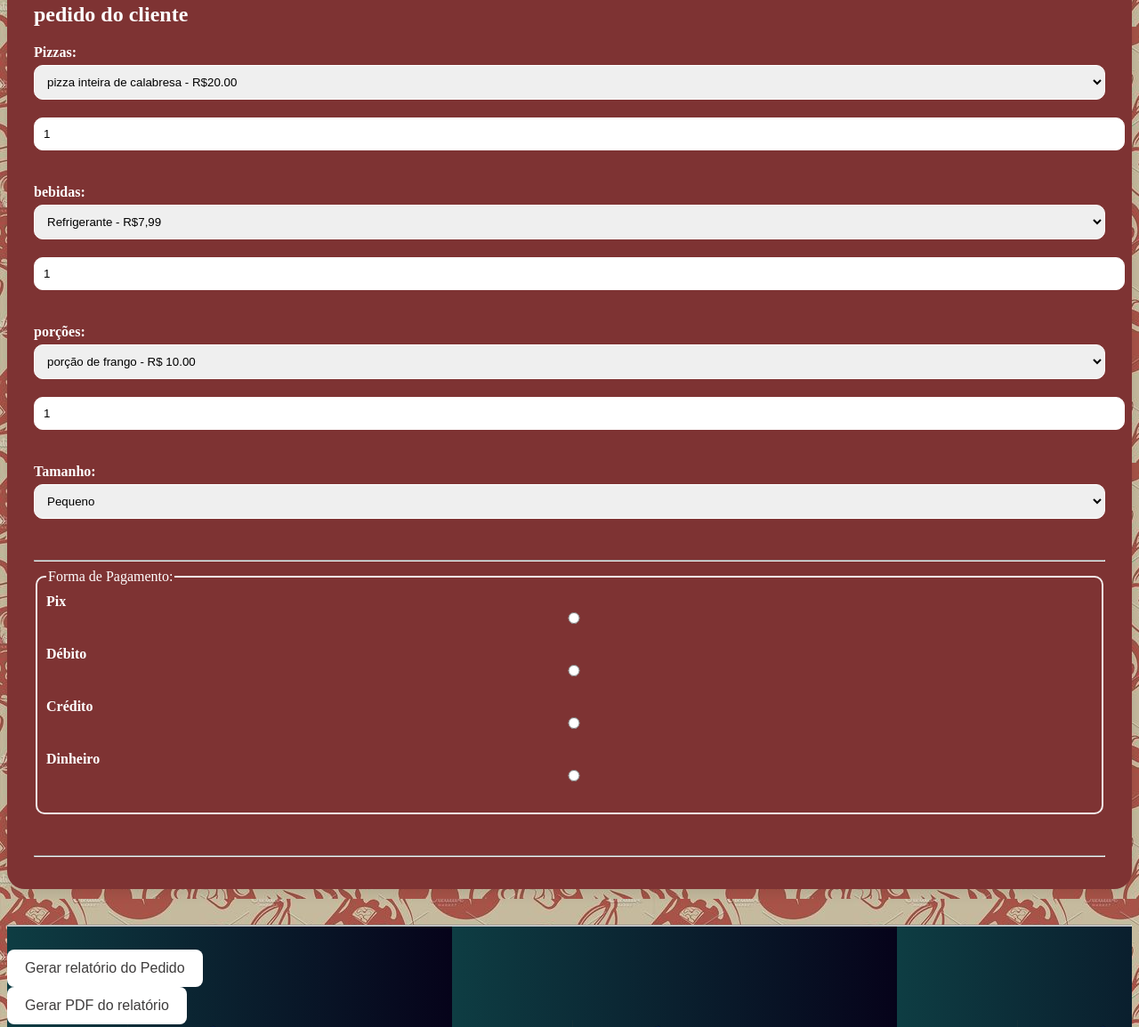
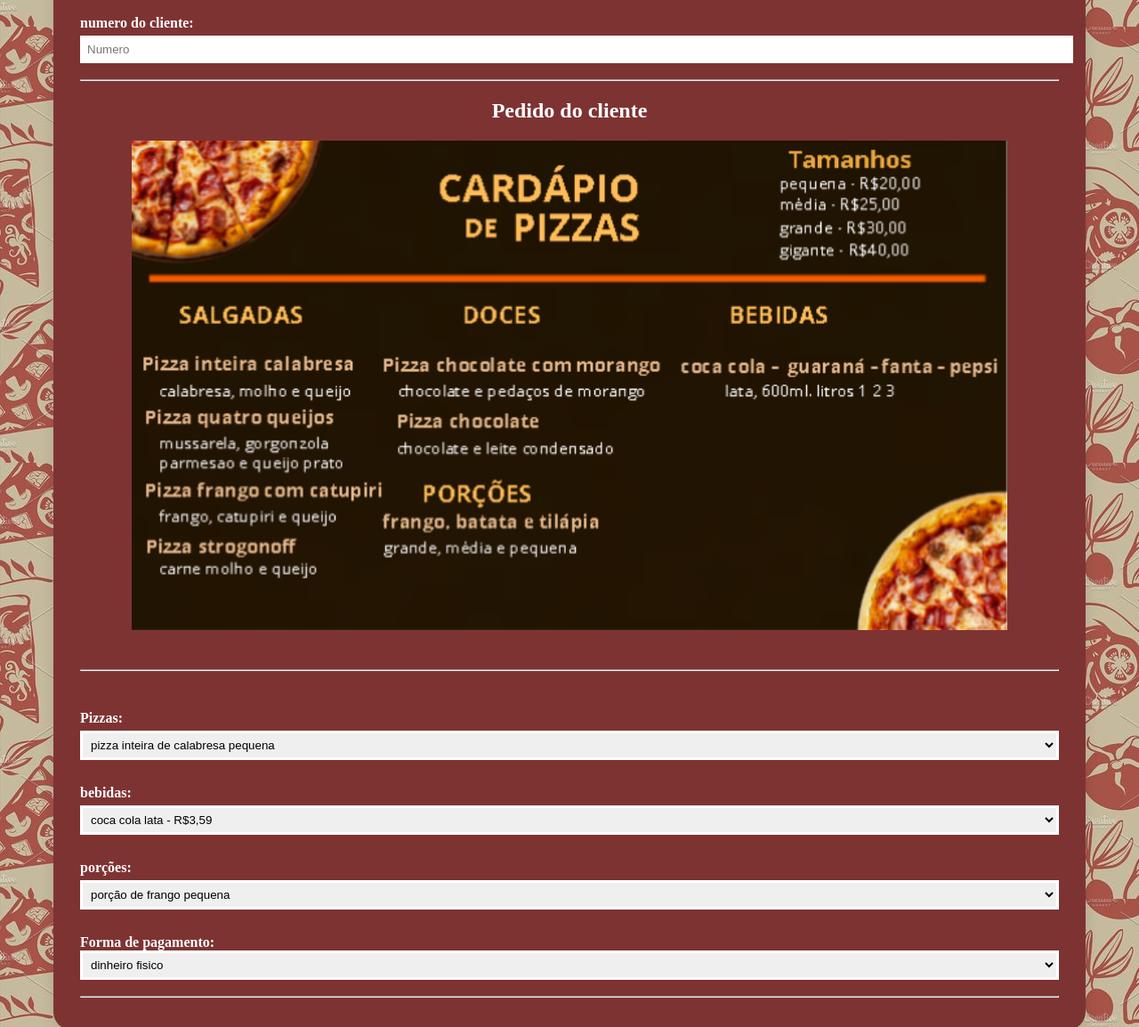
Before and after one commit to vitoralexandreeggers/trabaio2, a plain HTML site: page index.html in a window 1280 px wide. Shown: the part 950-2104 px from the top of the page at 89% size. Drawn offline with Linux system fonts and the light colour scheme.

Commit message:
Add files via upload

```diff
--- a/index.html
+++ b/index.html
@@ -9,24 +9,36 @@
 <body>
 <main>
     <header>
-        <img class="logo" src="imagens/La Parpinelli.png" alt="logotipo">
+
+        <form id="FormPizza" action="#" method="post">
+        <img class="logo" src="imagens/Design_sem_nome__3_-removebg-preview.png" alt="logotipo">
+        </form>
+
     </header>
+
 </main>
-    <form id="FormPastel" action="#" method="post">
+
+    <form id="FormPizza" action="#" method="post">
+
         <hr>
-        <h2>Informações Do Cliente</h2>
+
+   <h2 style="text-align: center;">Informações do cliente</h2>
+
         <label for="nome">Nome do Cliente: </label>
         <input type="text" name="Nome" id="nome" placeholder="Nome">
+
         <br>
         <br>
 
         <label for="cpf">CPF: </label>
         <input type="text" name="cpf" id="cpf" placeholder="CPF">
+
         <br>
         <br>
 
         <label for="endereco">Endereço: </label>
         <input type="text" name="endereço" id="endereco" placeholder="Endereço">
+
         <br>
         <br>
 
@@ -35,52 +47,39 @@
 
         <hr>
 
-        <h2>pedido do cliente</h2>
+<h2 style="text-align: center;">Pedido do cliente</h2>
+
+       <img class="carda" src="imagens/image.png" alt="cadapioo">
+
+       <br>
+       <br>
+
+       <hr>
+
+       <br>
+       <br>
+
         <label for="cardapio">Pizzas: </label>
          <select id="cardapio" name="cardapio"></select>
-         <input type="number" id="qtdCardapio" value="1" min="0">
         <br><br>
 
         <label for="cardapioww">bebidas: </label>
          <select id="cardapioww" name="cardapioww"></select>
-         <input type="number" id="qtdCardapio2" value="1" min="0">
        <br><br>
 
         <label for="acompanhantee">porções: </label>
          <select id="acompanhantee" name="acompanhantee"></select>
-         <input type="number" id="qtdAcompanhante" value="1" min="0">
        <br><br>
 
-        <label for="tamanho">Tamanho: </label>
-         <select id="tamanho" name="tamanho"></select>
-        <br><br>
+       <label>Forma de pagamento:
+      <select id="pagamento">
+        <option value="Dinheiro">dinheiro fisico</option>
+        <option value="Cartao">cartão</option>
+        <option value="pix">pix</option>
+      </select>
+    </label>
 
         <hr>
-
-        <fieldset>
-            <legend>Forma de Pagamento: </legend>
-
-            <label>
-              Pix<input type="radio" name="pagamento" value="Pix" id="pagamentow">
-            </label>
-
-            <label>
-              Débito<input type="radio" name="pagamento" value="Debito" id="pagamentow">
-            </label>
-
-            <label>
-              Crédito<input type="radio" name="pagamento" value="Credito" id="pagamentow">
-            </label>
-
-            <label>
-               Dinheiro<input type="radio" name="pagamento" value="Dinheiro" id="pagamentow">
-            </label>
-        </fieldset>
-
-        <br>
-        <hr>
-
-
 
 </p>
     </form>
@@ -88,6 +87,7 @@
     <footer>
 
          <hr>
+
          <div id="relatorio"></div>
          <br>
          <button onclick="gerarRelatorio()">Gerar relatório do Pedido</button>
--- a/script.js
+++ b/script.js
@@ -1,37 +1,60 @@
 const cardapio_loja = [
-    { id: "calabresa", pizza: " pizza inteira de calabresa - R$20.00 ", preco: 20.00},
-    { id: "Frango", pizza: " pizza de frango com catupiri - R$20.00 ", preco: 20.00},
-    { id: "Chocolate", pizza: " pizza de chocolate - R$22.00 ", preco: 22.00},
-    { id: "quatro queijos", pizza: " pizza de quatro queijos - R$20.00", preco: 20.00},
-    { id: "pepperoni", pizza: " Pizza de Pepperoni - R$20.00 ", preco: 20.00},
-    { id: "portuguesa", pizza: " Pizza portuguesa - R$24.00 ", preco: 24.00},
-    { id: "strogonoff", pizza: " Pizza de strogonff - R$25.00 ", preco: 25.00},
+    { id: "calabresa", pizza: " pizza inteira de calabresa pequena", preco: 20.00},
+    { id: "calabresamedia", pizza: " pizza inteira de calabresa média", preco: 25.00},
+    { id: "calabresagrande", pizza: " pizza inteira de calabresa grande", preco: 30.00},
+    { id: "calabresagigante", pizza: " pizza inteira de calabresa gigante", preco: 40.00},
+    { id: "Frango", pizza: " pizza de frango com catupiri pequena", preco: 20.00},
+    { id: "Frangomedia", pizza: " pizza de frango com catupiri média", preco: 25.00},
+    { id: "Frangogrande", pizza: " pizza de frango com catupiri grande", preco: 30.00},
+    { id: "Frangogigante", pizza: " pizza de frango com catupiri grande", preco: 40.00},
+    { id: "quatro queijos", pizza: " pizza de quatro queijos pequena", preco: 20.00},
+    { id: "quatro queijosmedia", pizza: " pizza de quatro queijos média", preco: 25.00},
+    { id: "quatro queijosgrande", pizza: " pizza de quatro queijos grande", preco: 30.00},
+    { id: "quatro queijosgigante", pizza: " pizza de quatro queijos gigante", preco: 40.00},
+    { id: "strogonoff", pizza: " Pizza de strogonff", preco: 20.00},
+    { id: "strogonoffmedia", pizza: " Pizza de strogonff média", preco: 25.00},
+    { id: "strogonoffgrande", pizza: " Pizza de strogonff grande", preco: 30.00},
+    { id: "strogonoffgigante", pizza: " Pizza de strogonff gigante", preco: 40.00},
     { id: "Nada", pizza: " Nada ", preco: 0.00},
 ];
 
 const cardapio_loja_2 = [
-    { id: "refri", pizza: " Refrigerante - R$7,99 ", preco: 7.99 },
-    { id: "suco", pizza: " sucos - R$4,99 ", preco: 4.99 },
-    { id: "cerveja", pizza: " cervejas - R$8,99 ", preco: 8.99},
-    { id: "água", pizza: " agua - R$2,99 ", preco: 2.99},
+    { id: "coca", pizza: " coca cola lata - R$3,59 ", preco: 3.59 },
+    { id: "coca600", pizza: " coca cola 600 - R$5,39 ", preco: 5.39 },
+    { id: "cocalitro", pizza: " coca cola litro - R$6,22 ", preco: 6.22 },
+    { id: "coca2litro", pizza: " coca cola 2 litros - R$8,42 ", preco: 8.42 },
+    { id: "coca3litro", pizza: " coca cola 3 litros - R$9,42 ", preco: 9.42 },
+    { id: "guarana", pizza: " guaraná - R$3,59 ", preco: 3.59 },
+    { id: "coca600", pizza: " guaraná 600 - R$5,39 ", preco: 5.39 },
+    { id: "guaranalitro", pizza: " guaraná litro - R$6,22 ", preco: 6.22 },
+    { id: "guarana2litro", pizza: " guaraná 2 litros - R$8,42 ", preco: 8.42 },
+    { id: "guarana3litro", pizza: " guaraná 3 litros - R$9,42 ", preco: 9.42 },
+    { id: "fanta", pizza: " fanta lata - R$3,59 ", preco: 3.59 },
+    { id: "fanta600", pizza: " fanta 600 - R$5,39 ", preco: 5.39 },
+    { id: "fantalitro", pizza: " fanta litro - R$6,22 ", preco: 6.22 },
+    { id: "fanta2litro", pizza: " fanta 2 litros - R$8,42 ", preco: 8.42 },
+    { id: "fanta3litro", pizza: " fanta 3 litros - R$9,42 ", preco: 9.42 },
+    { id: "pepsi", pizza: " pepsi lata - R$3,59 ", preco: 3.59 },
+    { id: "pepsi600", pizza: " pepsi 600 - R$5,39 ", preco: 5.39 },
+    { id: "pepsilitro", pizza: " pepsi litro - R$6,22 ", preco: 6.22 },
+    { id: "pepsi2litro", pizza: " pepsi 2 litros - R$8,42 ", preco: 8.42 },
+    { id: "pepsi3litro", pizza: " pepsi 3 litros - R$9,42 ", preco: 9.42 },
     { id: "Nada", pizza: " Nada ", preco: 0.00 },
 ];
 
-const tamanho_loja = [
-    { id: "Pequeno", tamanho: " Pequeno ", preco: 3.50 },
-    { id: "Médio", tamanho: " Médio ", preco: 5.00     },
-    { id: "Grande", tamanho: " Grande ", preco: 10.00  },
-    { id: "Gigante", tamanho: " Gigante ", preco: 15.00  }
-];
 
 const acompanhante_loja = [
-    { id: "porcaofrango", porcao: "porção de frango - R$ 10.00 ", preco: 10.00},
-    { id: "porcaopeixe", porcao: "porção de peixe - R$ 15.00 ", preco: 15.00  },
-    { id: "porcaobatata", porcao: "porção de batata - R$ 8.00 ", preco: 8.00  },
-    { id: "porcaocamarao", porcao: "porção de camarão - R$ 20.00 ", preco: 20.00  },
-    { id: "Nada", porcao: "Nenhum - R$ 0.00 ", preco: 0.00                }
+    { id: "porcaofrango", porcao: "porção de frango pequena ", preco: 5.00},
+    { id: "porcaofrangomedia", porcao: "porção de frango média ", preco: 10.00},
+    { id: "porcaofrangogrande", porcao: "porção de frango grande ", preco: 15.00},
+    { id: "porcaopeixe", porcao: "porção de tilápia pequena", preco: 5.00  },
+    { id: "porcaopeixemedia", porcao: "porção de tilápia média", preco: 10.00  },
+    { id: "porcaopeixe", porcao: "porção de tilápia grande", preco: 15.00  },
+    { id: "porcaobatata", porcao: "porção de batata pequena", preco: 5.00  },
+    { id: "porcaobatatamedia", porcao: "porção de batata média", preco: 10.00  },
+    { id: "porcaobatatagrande", porcao: "porção de batata grande", preco: 15.00  },
+    { id: "Nada", porcao: "Nenhum", preco: 0.00                }
 ];
-
 
 function preencher(){
     const selectCardapio = document.getElementById("cardapio");
@@ -62,15 +85,6 @@ function preencher(){
     }
 
 
-    const selectTamanho = document.getElementById("tamanho");
-     for (let i = 0; i < tamanho_loja.length; i++) {
-         const item = tamanho_loja[i];
-         const option = document.createElement("option");
-         option.value = item.id;
-         option.textContent = item.tamanho.trim();
-         selectTamanho.appendChild(option);
-    }
-
 }
 preencher();
 
@@ -84,43 +98,32 @@ function procurarPorId(lista, idProcurado) {
 }
 
 function gerarRelatorio() {
-    const PagamentoId = document.querySelector('input[name="pagamento"]:checked')?.value || "Indefinido...";
+    const Pagamento = document.getElementById("pagamento").value;
     const nomeId = document.getElementById("nome").value;
     const cpfId = document.getElementById("cpf").value;
     const enderecoId = document.getElementById("endereco").value;
     const numeroid = document.getElementById("numero").value;
     const cardapioId = document.getElementById("cardapio").value;
     const cardapioId_2 = document.getElementById("cardapioww").value;
-    const tamanhoId = document.getElementById("tamanho").value;
     const acompanhanteId = document.getElementById("acompanhantee").value;
-
-    const qtdCardapio = parseInt(document.getElementById("qtdCardapio").value) || 0;
-    const qtdCardapio2 = parseInt(document.getElementById("qtdCardapio2").value) || 0;
-    const qtdAcompanhante = parseInt(document.getElementById("qtdAcompanhante").value) || 0;
 
     var cardapioo = procurarPorId(cardapio_loja, cardapioId);
     var cardapioww = procurarPorId(cardapio_loja_2, cardapioId_2);
-    var tamanhoo = procurarPorId(tamanho_loja, tamanhoId);
     var acompanhantee = procurarPorId(acompanhante_loja, acompanhanteId);
 
-    const total = (cardapioo.preco * qtdCardapio) +
-                  (cardapioww.preco * qtdCardapio2) +
-                  (acompanhantee.preco * qtdAcompanhante) +
-                  tamanhoo.preco;
-
+    const total = cardapioo.preco + cardapioww.preco + acompanhantee.preco
 
     const relatorioHTML =`
        <h2>Relatório do Pedido</h2>
        <p><strong>Comprador: </strong> ${nomeId} </p>
        <p><strong>CPF: </strong> ${cpfId} </p>
        <p><strong>Endereço: </strong> ${enderecoId} </p>
-      <p><strong>Numero: </strong> ${numeroid} </p>
-       <p><strong>Pizza: </strong> ${cardapioId} x${qtdCardapio} = R$ ${(cardapioo.preco * qtdCardapio).toFixed(2)}  </p>
-       <p><strong>bebidas: </strong> ${cardapioId_2} x${qtdCardapio2} = R$ ${(cardapioww.preco * qtdCardapio2).toFixed(2)}  </p>
-       <p><strong>porção: </strong> ${acompanhanteId} x${qtdAcompanhante} = R$ ${(acompanhantee.preco * qtdAcompanhante).toFixed(2)}  </p>
-       <p><strong>Tamanho: </strong> ${tamanhoId} = R$ ${tamanhoo.preco.toFixed(2)} </p>
+       <p><strong>Numero: </strong> ${numeroid} </p>
+       <p><strong>Pizza: </strong> ${cardapioId} = R$ ${(cardapioo.preco).toFixed(2)}  </p>
+       <p><strong>bebidas: </strong> ${cardapioId_2} = R$ ${(cardapioww.preco).toFixed(2)}  </p>
+       <p><strong>porção: </strong> ${acompanhanteId} = R$ ${(acompanhantee.preco).toFixed(2)}  </p>
        <p><strong>Preço Total: </strong> R$ ${total.toFixed(2)} </p>
-       <p><strong>Modo de Pagamento: </strong> ${PagamentoId}</p>
+       <p><strong>forma de pagamento: </strong> ${Pagamento}</p>
        <p>Obrigado por usar nosso site!</p>
     `;
 
--- a/style.css
+++ b/style.css
@@ -21,12 +21,19 @@ body{
 }
 
 .logo{
-    height: 400px;
+    height: 500px;
+}
+
+.carda{
+height: 550px;
+display: block;
+margin-left: auto; margin-right: auto;
+
 }
 
 form {
   background: rgb(126, 51, 51);
-  max-width: 1500px;
+  max-width: 1100px;
   margin: 40px auto;
   padding: 20px 30px;
   border-radius: 20px;
@@ -41,11 +48,12 @@ label {
 
 input, select {
   width: 100%;
-  padding: 10px;
-  border: 1px solid #ffffff;
-  border-radius: 10px;
-  margin-bottom: 20px;
+  padding: 5px;
+  border: 3px solid #ffffff;
+  border-radius: 0px;
+  margin-bottom: 10px;
 }
+
 
 fieldset {
   border: 2px solid #ffffffea;
@@ -55,10 +63,11 @@ fieldset {
 }
 
 header {
-  background-image: url(imagens/via-pizzaria.jpg);
+
   background-size: cover;
   background-repeat: no-repeat;
   text-align: center;
+   margin: 0 80px;
 }
 
 button {
@@ -78,9 +87,10 @@ button:hover {
 }
 
 footer {
-  background-image: url(Vetor.png);
-   height: 1000px;
-  color: #000000;
+
+  background-image: url(imagens/eeeeeee.png) ;
+  height: cover;
+
 
 
 }
```
Also changed, not shown: imagens/Design_sem_nome__3_-removebg-preview.png (added), imagens/eeeeeee.png (added), imagens/image.png (added), imagens/rrrrrrr.png (added).
